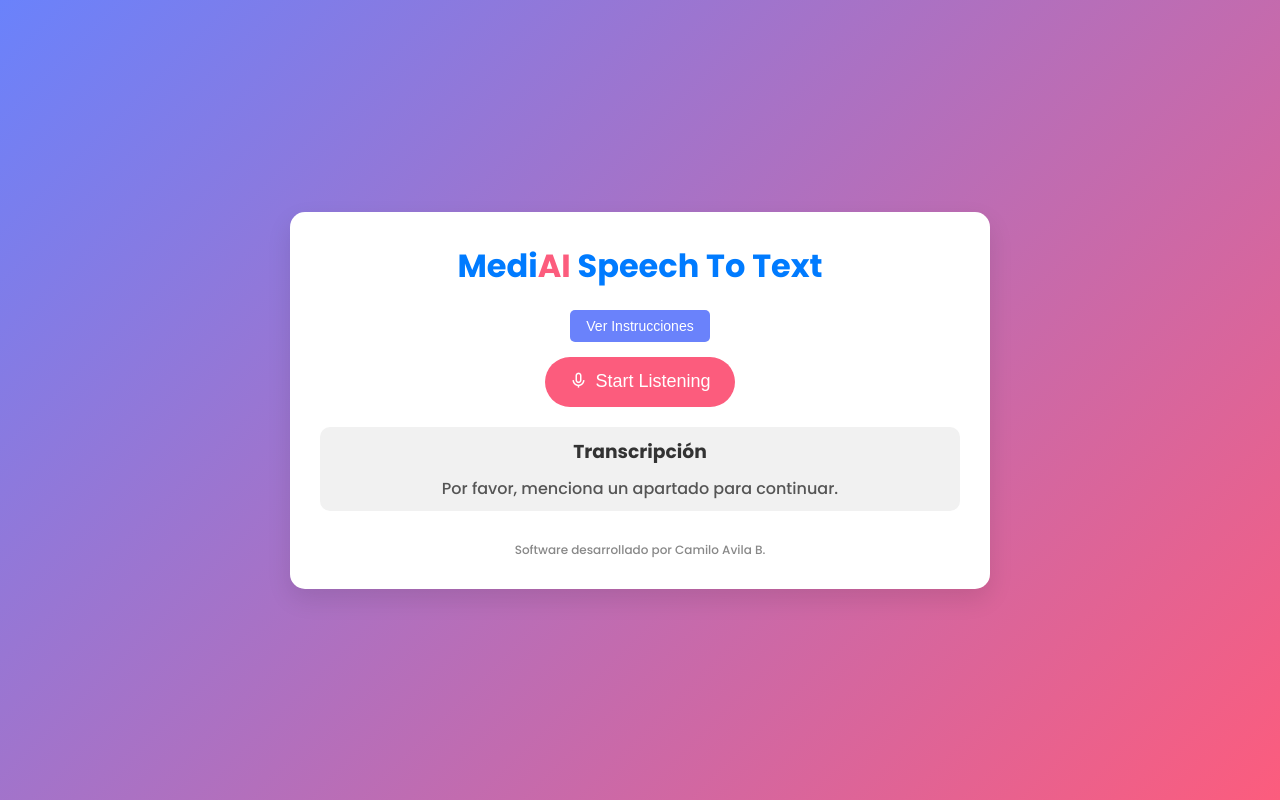
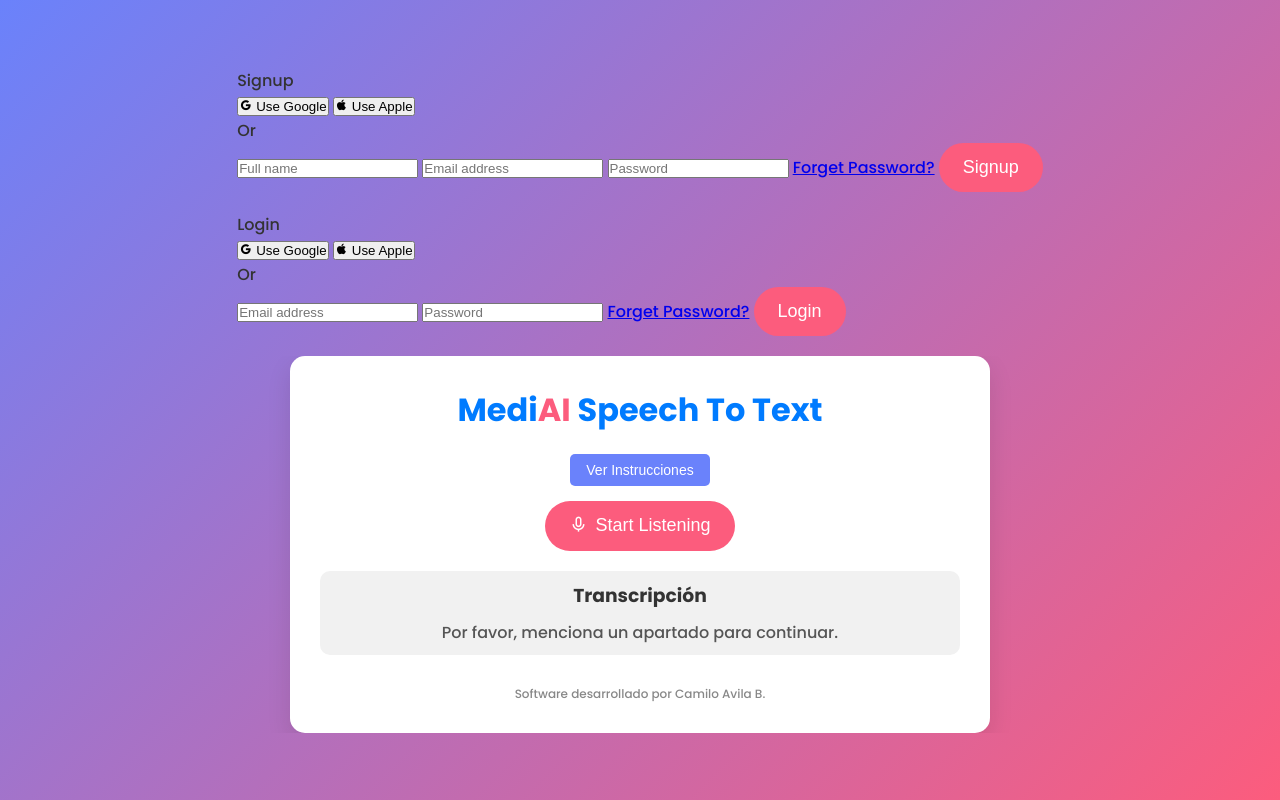
Before and after one commit to Cabiceab/MediAI-, a plain HTML site: page index.html in a window 1280 px wide. Drawn offline with nearby package versions, Linux system fonts and the light colour scheme.

Commit message:
Update index.html

```diff
--- a/index.html
+++ b/index.html
@@ -9,7 +9,53 @@
     <link rel="stylesheet" href="PedIA.css">
 </head>
 <body>
+ <div class="container">
+        <!-- Sección de Signup -->
+        <div class="signup-section">
+            <header>Signup</header>
 
+            <div class="social-buttons">
+                <button><i class='bx bxl-google'></i> Use Google</button>
+                <button><i class='bx bxl-apple'></i> Use Apple</button>
+            </div>
+
+            <div class="separator">
+                <div class="line"></div>
+                <p>Or</p>
+                <div class="line"></div>
+            </div>
+
+            <form>
+                <input type="text" placeholder="Full name" required>
+                <input type="email" placeholder="Email address" required>
+                <input type="password" placeholder="Password" required>
+                <a href="#">Forget Password?</a>
+                <button type="submit" class="btn">Signup</button>
+            </form>
+        </div>
+
+        <!-- Sección de Login -->
+        <div class="login-section">
+            <header>Login</header>
+
+            <div class="social-buttons">
+                <button><i class='bx bxl-google'></i> Use Google</button>
+                <button><i class='bx bxl-apple'></i> Use Apple</button>
+            </div>
+
+            <div class="separator">
+                <div class="line"></div>
+                <p>Or</p>
+                <div class="line"></div>
+            </div>
+
+            <form>
+                <input type="email" placeholder="Email address" required>
+                <input type="password" placeholder="Password" required>
+                <a href="#">Forget Password?</a>
+                <button type="submit" class="btn">Login</button>
+            </form>
+        </div>
     <div class="main-container">
         <div class="speech-card">
             <header class="header">
@@ -124,7 +170,7 @@
 
                 <!-- VARIABLES VITALES -->
                 <div id="variablesVitales" class="apartado" style="display: none;">
-                    <h3>VARIABLES VITALES</h3>
+                    <h3>VARIABLEES VITALES</h3>
                     <div class="campo"><label>Frecuencia Cardíaca:</label> <span id="frecuencia_cardiaca"></span></div>
                     <div class="campo"><label>Frecuencia Respiratoria:</label> <span id="frecuencia_respiratoria"></span></div>
                     <div class="campo"><label>Saturación de Oxígeno:</label> <span id="saturacion_oxigeno"></span></div>
```
